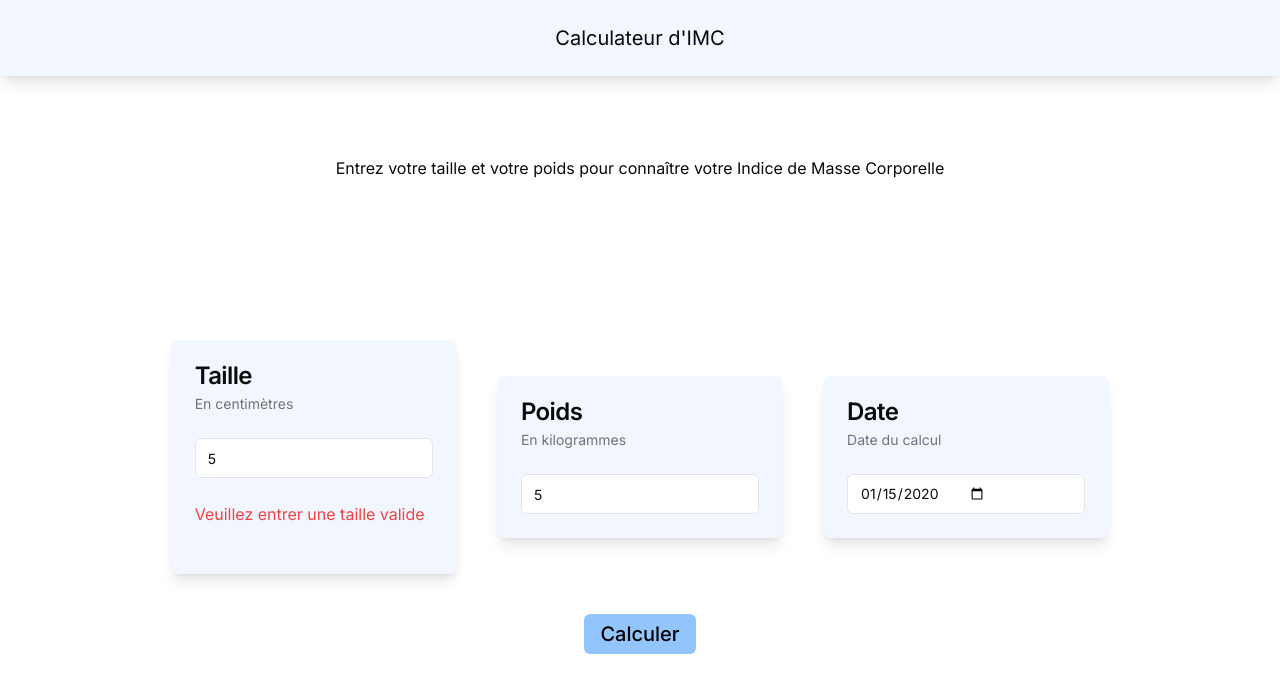
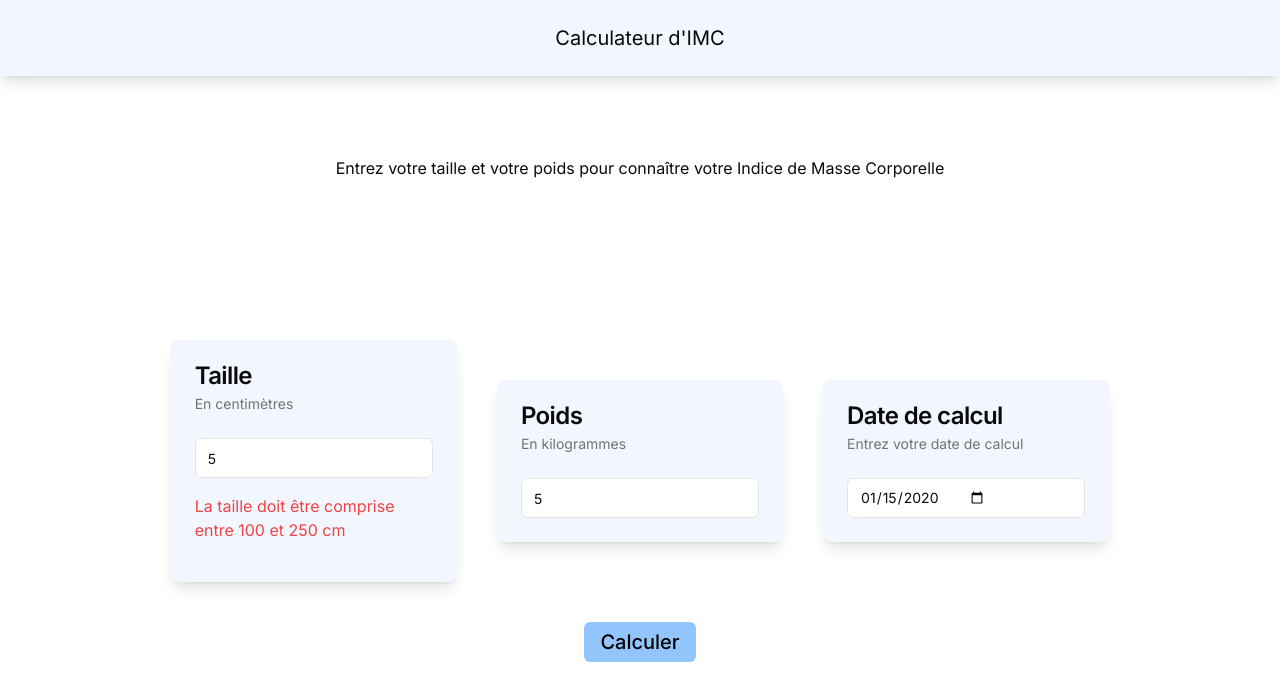
Before and after one commit to CedraCN04/imc-calculator, a Next.js app: page / in a window 1280 px wide. Both pictures are taken after typing "5", "5", "2020-01-15" into the empty fields and a click on the button "Calculer". Shown: the top 700 px of the page. Built offline with nearby package versions, Linux system fonts and the light colour scheme.

Commit message:
simplification du code avec l'ajout de trois composants

```diff
--- a/components/widgets/cards.tsx
+++ b/components/widgets/cards.tsx
@@ -1,17 +1,9 @@
 "use client";
 
 import { Button } from "@/components/ui/button";
-import {
-  Card,
-  CardContent,
-  CardDescription,
-  CardHeader,
-  CardTitle,
-} from "@/components/ui/card";
-import { Input } from "@/components/ui/input";
 import Result from "@/components/widgets/result";
-import { CardInfosUser } from "@/lib/constants";
 import { useImc } from "@/lib/hooks/useImc";
+import UserInformations from "./userInformations";
 
 export default function CardInfos() {
   const {
@@ -23,6 +15,7 @@ export default function CardInfos() {
     imcValide,
     heightInput,
     weightInput,
+    dateInput,
     heightError,
     weightError,
     dateInputError,
@@ -40,47 +33,15 @@ export default function CardInfos() {
           imcValide ? "slideDown" : ""
         }`}
       >
-        <div className="flex flex-col items-center gap-10 w-full lg:flex-row lg:justify-between xl:w-4/5">
-          {CardInfosUser.map((card) => (
-            <Card className="w-10/12 mx-auto md:w-[350px] h-full" key={card.id}>
-              <CardHeader>
-                <CardTitle>{card.title}</CardTitle>
-                <CardDescription>{card.description}</CardDescription>
-              </CardHeader>
-              <CardContent>
-                {card.type === "number" ? (
-                  <Input
-                    type={card.type}
-                    placeholder={card.placeholder}
-                    onChange={(e) => userInput(card, e)}
-                    value={card.id === "height" ? heightInput : weightInput}
-                  />
-                ) : (
-                  <Input
-                    type={card.type}
-                    placeholder={card.placeholder}
-                    onChange={(e) => userInput(card, e)}
-                  />
-                )}
-                {card.id === "height" && heightError && (
-                  <p className="text-red-500 py-6 self-center contentOpacity delay-0">
-                    {card.error}
-                  </p>
-                )}
-                {card.id === "weight" && weightError && (
-                  <p className="text-red-500 py-6 self-center contentOpacity delay-0">
-                    {card.error}
-                  </p>
-                )}
-                {card.id === "date" && dateInputError && (
-                  <p className="text-red-500 py-6 self-center contentOpacity delay-0">
-                    {card.error}
-                  </p>
-                )}
-              </CardContent>
-            </Card>
-          ))}
-        </div>
+        <UserInformations
+          userInput={userInput}
+          heightInput={heightInput}
+          weightInput={weightInput}
+          dateInput={dateInput}
+          heightError={heightError}
+          weightError={weightError}
+          dateInputError={dateInputError}
+        />
         <div className="flex flex-col items-center justify-center gap-6 lg:flex-row lg:justify-between">
           <Button variant="count" className="lg:w1/6" onClick={calculateIMC}>
             Calculer
--- /dev/null
+++ b/components/widgets/errors.tsx
@@ -0,0 +1,29 @@
+type ErrorsProps = {
+  heightError?: boolean;
+  weightError?: boolean;
+  dateInputError?: boolean;
+};
+
+export default function Errors({
+  heightError,
+  weightError,
+  dateInputError,
+}: ErrorsProps) {
+  return (
+    <>
+      {heightError && (
+        <p className="text-red-500 w-full my-4">
+          La taille doit être comprise entre 100 et 250 cm
+        </p>
+      )}
+      {weightError && (
+        <p className="text-red-500 w-full my-4">
+          Le poids doit être compris entre 0 et 300 kg
+        </p>
+      )}
+      {dateInputError && (
+        <p className="text-red-500 w-full my-4">La date est incorrecte</p>
+      )}
+    </>
+  );
+}
--- /dev/null
+++ b/components/widgets/userDate.tsx
@@ -0,0 +1,45 @@
+import {
+  Card,
+  CardContent,
+  CardDescription,
+  CardHeader,
+  CardTitle,
+} from "@/components/ui/card";
+import { Input } from "@/components/ui/input";
+import { UserDate } from "@/lib/constants";
+import { CardInfosProps } from "@/types/types";
+import Errors from "./errors";
+
+type UserDateProps = {
+  userInput: (
+    cardId: CardInfosProps,
+    e: React.ChangeEvent<HTMLInputElement>
+  ) => void;
+  dateInput: string;
+  dateInputError: boolean;
+};
+
+export default function UserDateInput({
+  userInput,
+  dateInput,
+  dateInputError,
+}: UserDateProps) {
+  return (
+    <>
+      <Card className="w-10/12 mx-auto md:w-[350px] h-full">
+        <CardHeader>
+          <CardTitle>Date de calcul</CardTitle>
+          <CardDescription>Entrez votre date de calcul</CardDescription>
+        </CardHeader>
+        <CardContent>
+          <Input
+            type="date"
+            onChange={(e) => userInput(UserDate, e)}
+            value={dateInput}
+          />
+          <Errors dateInputError={dateInputError} />
+        </CardContent>
+      </Card>
+    </>
+  );
+}
--- /dev/null
+++ b/components/widgets/userInformations.tsx
@@ -0,0 +1,66 @@
+import {
+  Card,
+  CardContent,
+  CardDescription,
+  CardHeader,
+  CardTitle,
+} from "@/components/ui/card";
+import { Input } from "@/components/ui/input";
+import { CardInfosUser } from "@/lib/constants";
+import { CardInfosProps } from "@/types/types";
+import Errors from "./errors";
+import UserDateInput from "./userDate";
+
+type UserInformationsProps = {
+  userInput: (
+    cardId: CardInfosProps,
+    e: React.ChangeEvent<HTMLInputElement>
+  ) => void;
+  heightInput: string;
+  weightInput: string;
+  dateInput: string;
+  heightError: boolean;
+  weightError: boolean;
+  dateInputError: boolean;
+};
+
+export default function UserInformations({
+  userInput,
+  heightInput,
+  weightInput,
+  dateInput,
+  heightError,
+  weightError,
+  dateInputError,
+}: UserInformationsProps) {
+  return (
+    <div className="flex flex-col items-center gap-10 w-full lg:flex-row lg:justify-between xl:w-4/5">
+      {CardInfosUser.map((card) => (
+        <Card className="w-10/12 mx-auto md:w-[350px] h-full" key={card.id}>
+          <CardHeader>
+            <CardTitle>{card.title}</CardTitle>
+            <CardDescription>{card.description}</CardDescription>
+          </CardHeader>
+          <CardContent>
+            <Input
+              type="number"
+              placeholder={card.placeholder}
+              onChange={(e) => userInput(card, e)}
+              value={card.id === "height" ? heightInput : weightInput}
+            />
+            <Errors
+              heightError={heightError && card.id === "height"}
+              weightError={weightError && card.id === "weight"}
+              dateInputError={dateInputError && card.id === "date"}
+            />
+          </CardContent>
+        </Card>
+      ))}
+      <UserDateInput
+        userInput={userInput}
+        dateInput={dateInput}
+        dateInputError={dateInputError}
+      />
+    </div>
+  );
+}
--- a/lib/constants.ts
+++ b/lib/constants.ts
@@ -7,7 +7,6 @@ export const CardInfosUser: CardInfosProps[] = [
     description: "En centimètres",
     placeholder: "Entrez votre taille",
     error: "Veuillez entrer une taille valide",
-    type: "number",
   },
   {
     id: "weight",
@@ -15,14 +14,21 @@ export const CardInfosUser: CardInfosProps[] = [
     description: "En kilogrammes",
     placeholder: "Entrez votre poids",
     error: "Veuillez entrer un poids valide",
-    type: "number",
   },
+/*   {
+    id: "date",
+    title: "Date",
+    description: "Date du calcul",
+    placeholder: "Date du calcul",
+    error: "Veuillez entrer une date valide",
+  } */
+];
+
+export const UserDate: CardInfosProps =
   {
     id: "date",
     title: "Date",
     description: "Date du calcul",
     placeholder: "Date du calcul",
     error: "Veuillez entrer une date valide",
-    type: "date",
   }
-];
--- a/lib/functions.ts
+++ b/lib/functions.ts
@@ -1,43 +1,10 @@
-/*
-export const getColor = (imc: number) => {
-  if (imc < 18.5) {
-    return "#ADD8E6";
-  } else if (imc >= 18.5 && imc < 25) {
-    return "#90EE90";
-  } else if (imc >= 25 && imc < 30) {
-    return "#FFD700";
-  } else if (imc >= 30 && imc < 35) {
-    return "#FFA500";
-  } else if (imc >= 35 && imc < 40) {
-    return "#FF4500";
-  } else {
-    return "#FF0000";
-  }
-}
-
-export const resultIMC = (imc: number) => {
-  if (imc < 18.5) {
-    return "Vous êtes en insuffisance pondérale";
-  } else if (imc >= 18.5 && imc < 25) {
-    return "Vous avez un poids normal";
-  } else if (imc >= 25 && imc < 30) {
-    return "Vous êtes légèrement en surpoids";
-  } else if (imc >= 30 && imc < 35) {
-    return "Vous êtes en surpoids";
-  } else if (imc >= 35 && imc < 40) {
-    return "Vous êtes en obésité";
-  } else {
-    return "Vous êtes en obésité morbide";
-  }
-} */
-
 export const imcResult = (imc: number) => {
   const imcRanges = [
     { max: 18.5, color: "#ADD8E6", text: "Vous êtes en insuffisance pondérale" },
     { min: 18.5, max: 25, color: "#90EE90", text: "Vous avez un poids normal" },
-    { min: 25, max: 30, color: "#FFD700", text: "Vous êtes légèrement en surpoids" },
-    { min: 30, max: 35, color: "#FFA500", text: "Vous êtes en surpoids" },
-    { min: 35, max: 40, color: "#FF4500", text: "Vous êtes en obésité" },
+    { min: 25, max: 30, color: "#FFD700", text: "Vous êtes en surpoids" },
+    { min: 30, max: 35, color: "#FFA500", text: "Vous êtes en obésité" },
+    { min: 35, max: 40, color: "#FF4500", text: "Vous êtes en obésité sévère" },
     { min: 40, color: "#FF0000", text: "Vous êtes en obésité morbide" },
   ];
 
@@ -49,11 +16,6 @@ export const imcResult = (imc: number) => {
 }
 
 export const errorDateInput = (date: string) => {
-    // if(date === "" || new Date(date) > new Date()) {
-    //   return true
-    // } else {
-    //   return false
-  // }
   return date === "" || new Date(date) > new Date();
 }
 
--- a/types/types.d.ts
+++ b/types/types.d.ts
@@ -4,5 +4,4 @@ export type CardInfosProps = {
   description: string;
   placeholder: string;
   error: string;
-  type: string;
 };
```
